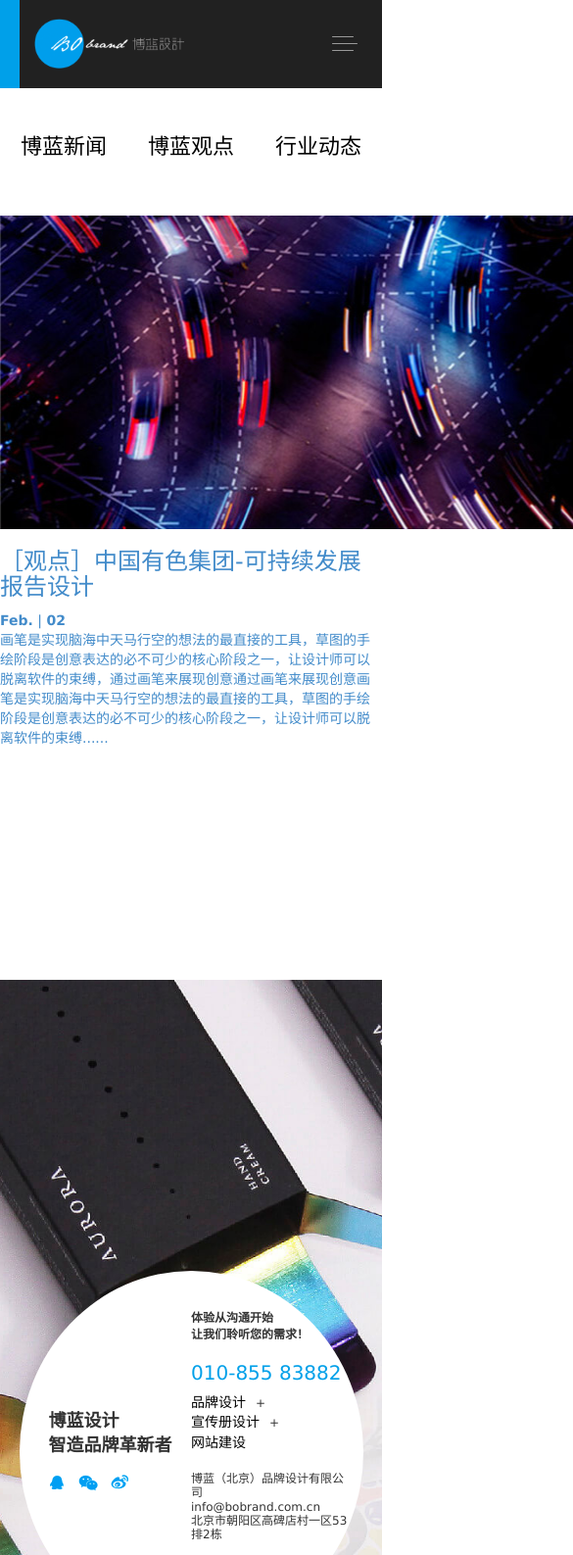
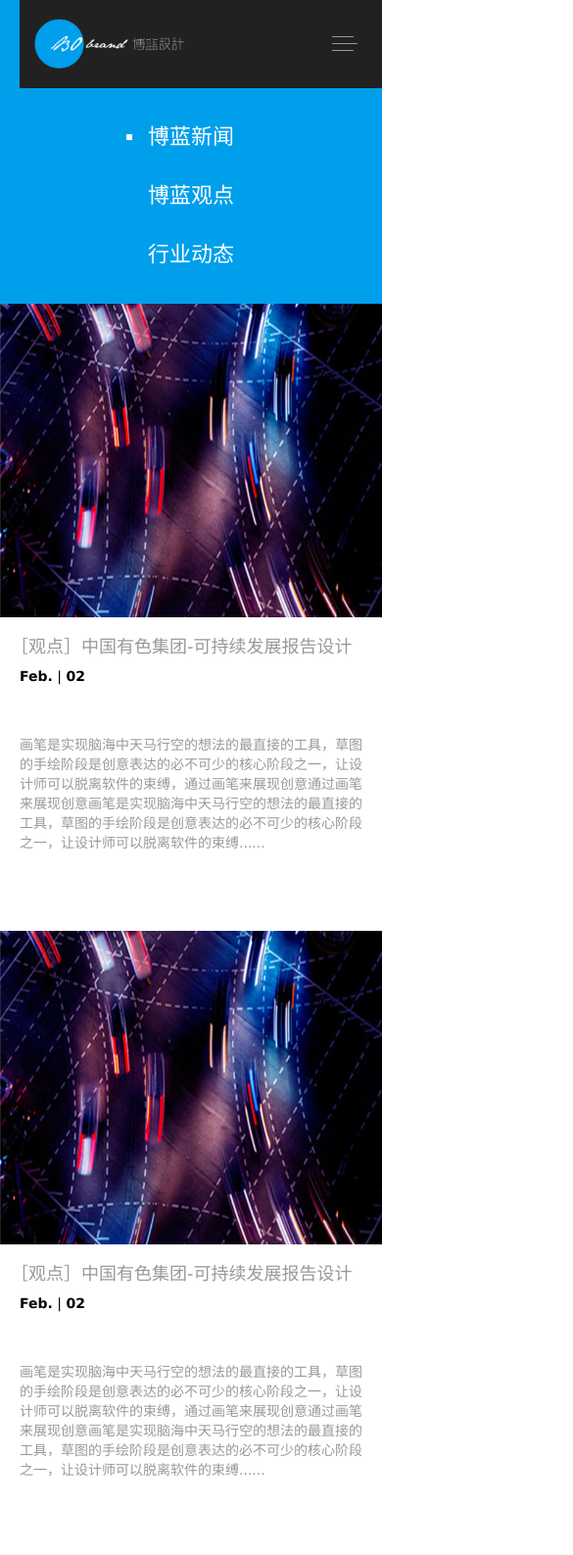
Before and after one commit to 790859022/BL-Web, a plain HTML site: page news-list.html in a window 390 px wide. Shown: the top 1587 px of the page at 98% size, 585 px wide, since content can reach past the window. Drawn offline with Linux system fonts and the light colour scheme.

Commit message:
news-list.html

```diff
--- a/css/page.css
+++ b/css/page.css
@@ -174,7 +174,18 @@ transition: all 0.5s;position: absolute;left: 50%;top: 50%;margin: -180px 0 0 -1
 /* =======================  news  =======================*/
 .news-list-tab{}
 .news-list-tab li{width: 33.33%;float: left;font-size: 22px;line-height: 120px;text-align: center;}
-.news-list-tab li a{color: #000;}
+.news-list-tab li a{color: #000;display: block;position: relative;}
+.news-list-tab li.active a:before{content: '';width: 6px;height: 6px;background: #000;position: absolute;left: 50%;top: 50%;margin: -3px 0 0 -3em;}
+.news-list li{margin-top: 100px;}
+.news-list li:first-child{margin-top: 0;}
+.news-list li a{color: #000;display: block;}
+.news-list li img{float: left;width: 50%;}
+.news-list li .text	{float: right;width: 50%;color: #999;padding: 50px 0 0 50px;-webkit-box-sizing: border-box; -moz-box-sizing: border-box; box-sizing: border-box;}
+.news-list li .text	h3{font-size: 18px;margin:0 0 10px 0;text-indent: -0.5em;-webkit-transition: all 0.5s; -o-transition: all 0.5s; transition: all 0.5s;}
+.news-list li .text	h3:hover{color: #00a0e9;}
+.news-list li .text	.date{font-size: 14px;color: #000;margin-bottom: 50px;}
+.news-list .more{-webkit-transition: all 0.5s; -o-transition: all 0.5s; transition: all 0.5s;display: block;width:160px;height:60px;line-height: 60px;margin:150px auto;text-align: center;color: #000;border-left: 1px solid #000;border-right: 1px solid #000;}
+.news-list .more:hover{color: #00a0e9;border-color: #00a0e9;}
 /* =======================  news  =======================*/
 
 
@@ -384,6 +395,18 @@ transition: all 0.5s;position: absolute;left: 50%;top: 50%;margin: -180px 0 0 -1
 	.server-rotate .rotate .circle .name-8{margin: -120px 0 0 -27px;}
 	.server-rotate .list{padding: 0 20px;}
 	.server-rotate .list li{width: 33.33%;padding: 10px 0;}
+
+	.news-list-tab{margin: 0;background: #009fec;padding: 20px 0;}
+	.news-list-tab ul{margin: 0;}
+	.news-list-tab li{width: 100%;line-height: 60px;}
+	.news-list-tab li a{color: #fff;}
+	.news-list-tab li.active a:before{background: #fff;}
+	.news-list li{margin-top: 50px;}
+	.news-list li img,
+	.news-list li .text{float: none;width: 100%;}
+	.news-list li .text{padding: 20px;}
+	.news-list .more{margin: 50px auto 100px;}
+
 }
 
 @media screen and (max-width: 414px){
--- a/news-list.html
+++ b/news-list.html
@@ -57,7 +57,7 @@
         </nav>
         <div class="news-list-tab">
             <ul class="clearfix list-unstyled">
-                <li><a href="">博蓝新闻</a></li>
+                <li class="active"><a href="">博蓝新闻</a></li>
                 <li><a href="">博蓝观点</a></li>
                 <li><a href="">行业动态</a></li>
             </ul>
@@ -74,7 +74,38 @@
                         </div>
                     </a>
                 </li>
+                <li>
+                    <a href="" class="clearfix">
+                        <img src="images/i-img02.jpg" width="640" height="320" alt="">
+                        <div class="text">
+                            <h3>［观点］中国有色集团-可持续发展报告设计 </h3>
+                            <div class="date"><b>Feb.</b> | <b>02</b></div>
+                            <p class="con">画笔是实现脑海中天马行空的想法的最直接的工具，草图的手绘阶段是创意表达的必不可少的核心阶段之一，让设计师可以脱离软件的束缚，通过画笔来展现创意通过画笔来展现创意画笔是实现脑海中天马行空的想法的最直接的工具，草图的手绘阶段是创意表达的必不可少的核心阶段之一，让设计师可以脱离软件的束缚......</p>
+                        </div>
+                    </a>
+                </li>
+                <li>
+                    <a href="" class="clearfix">
+                        <img src="images/i-img02.jpg" width="640" height="320" alt="">
+                        <div class="text">
+                            <h3>［观点］中国有色集团-可持续发展报告设计 </h3>
+                            <div class="date"><b>Feb.</b> | <b>02</b></div>
+                            <p class="con">画笔是实现脑海中天马行空的想法的最直接的工具，草图的手绘阶段是创意表达的必不可少的核心阶段之一，让设计师可以脱离软件的束缚，通过画笔来展现创意通过画笔来展现创意画笔是实现脑海中天马行空的想法的最直接的工具，草图的手绘阶段是创意表达的必不可少的核心阶段之一，让设计师可以脱离软件的束缚......</p>
+                        </div>
+                    </a>
+                </li>
+                <li>
+                    <a href="" class="clearfix">
+                        <img src="images/i-img02.jpg" width="640" height="320" alt="">
+                        <div class="text">
+                            <h3>［观点］中国有色集团-可持续发展报告设计 </h3>
+                            <div class="date"><b>Feb.</b> | <b>02</b></div>
+                            <p class="con">画笔是实现脑海中天马行空的想法的最直接的工具，草图的手绘阶段是创意表达的必不可少的核心阶段之一，让设计师可以脱离软件的束缚，通过画笔来展现创意通过画笔来展现创意画笔是实现脑海中天马行空的想法的最直接的工具，草图的手绘阶段是创意表达的必不可少的核心阶段之一，让设计师可以脱离软件的束缚......</p>
+                        </div>
+                    </a>
+                </li>
             </ul>
+            <a href="" class="more">了解更多</a>
         </div>
     </div>
     <div class="footer">
```
